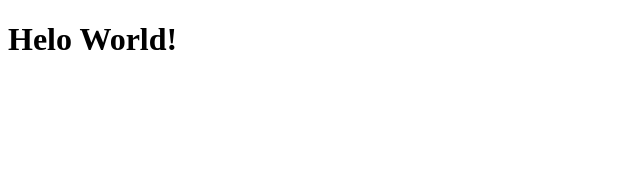
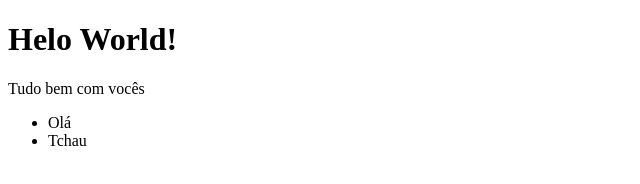
Before and after one commit to galanti94/git_ocean, a plain HTML site: page index.html in a window 1280 px wide. Shown: the whole page, without its empty margins (0-640 px from the left). Drawn offline with Linux system fonts and the light colour scheme.

Commit message:
Adiciona lista

```diff
--- a/index.html
+++ b/index.html
@@ -8,5 +8,10 @@
 </head>
 <body>
     <h1>Helo World!</h1>
+    <p>Tudo bem com vocês</p>
+    <ul>
+        <li>Olá</li>
+        <li>Tchau</li>
+    </ul>
 </body>
 </html>
```
